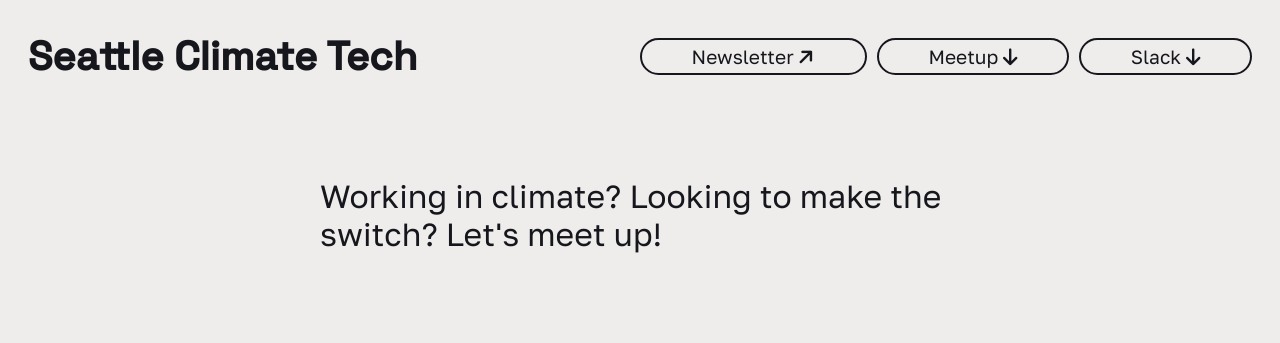
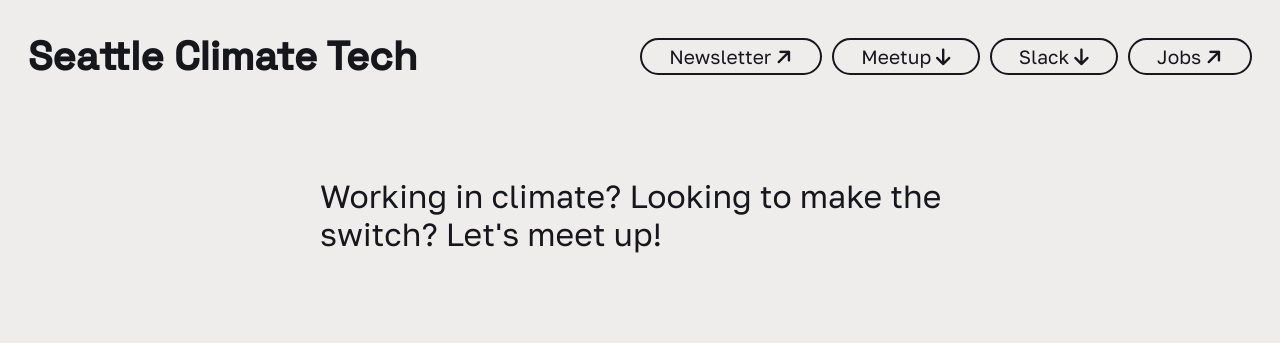
Before and after one commit to lowellbander/seattleclimatetech, a plain HTML site: page index.html in a window 1280 px wide. Shown: the top 343 px of the page. Drawn offline with Linux system fonts and the light colour scheme.

Commit message:
add seattle climate jobs board

```diff
--- a/index.html
+++ b/index.html
@@ -104,6 +104,14 @@
               <p>Slack <i class="fa-solid fa-arrow-down"></i></p>
             </a>
           </div>
+          <div class="nav-2">
+            <a
+              href="https://www.climatetechlist.com/jobs/seattle/?utm_source=seattleclimatetech&ref=seattleclimatetech"
+              target="_blank"
+            >
+              <p>Jobs <i class="fa-solid fa-arrow-right"></i></p>
+            </a>
+          </div>
         </div>
       </div>
       <div id="blurb">
```
